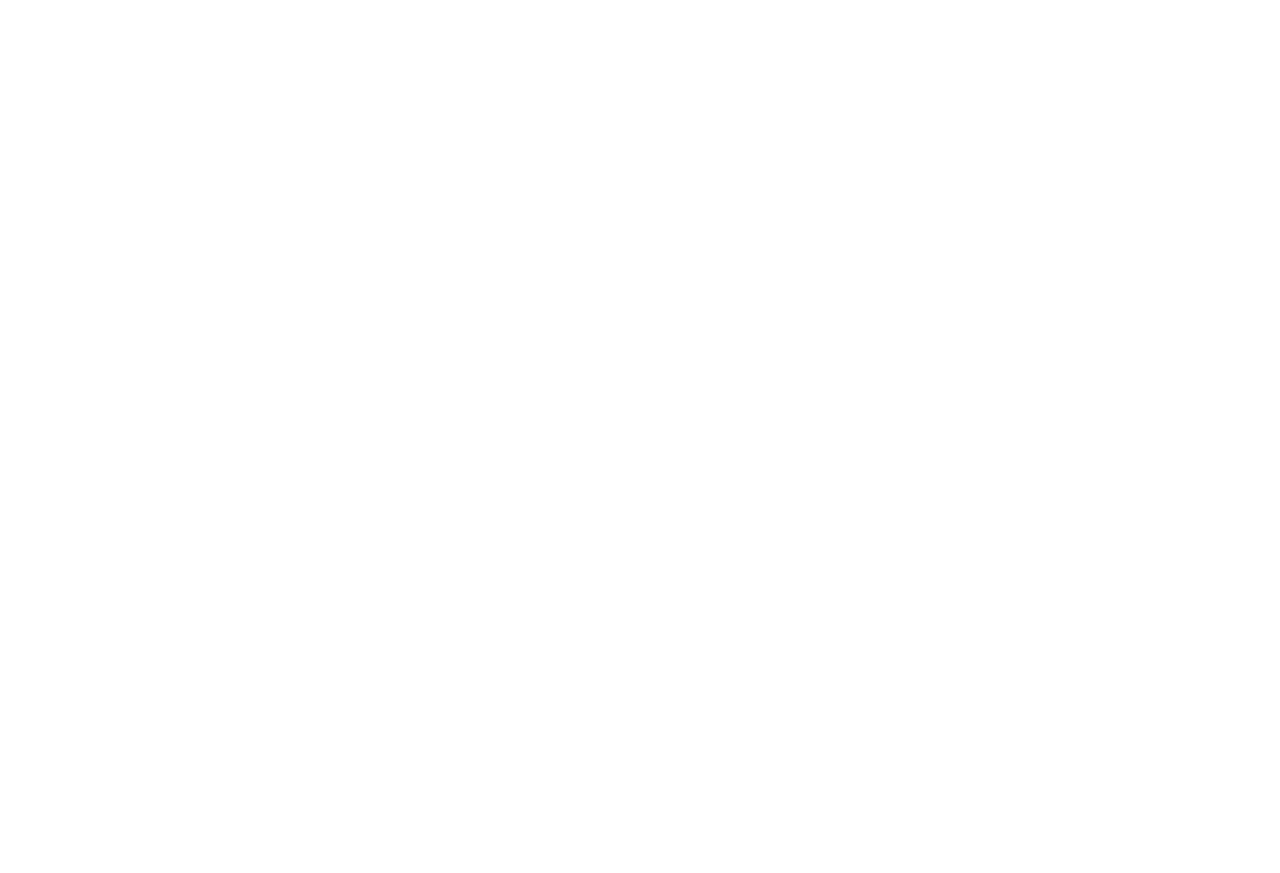
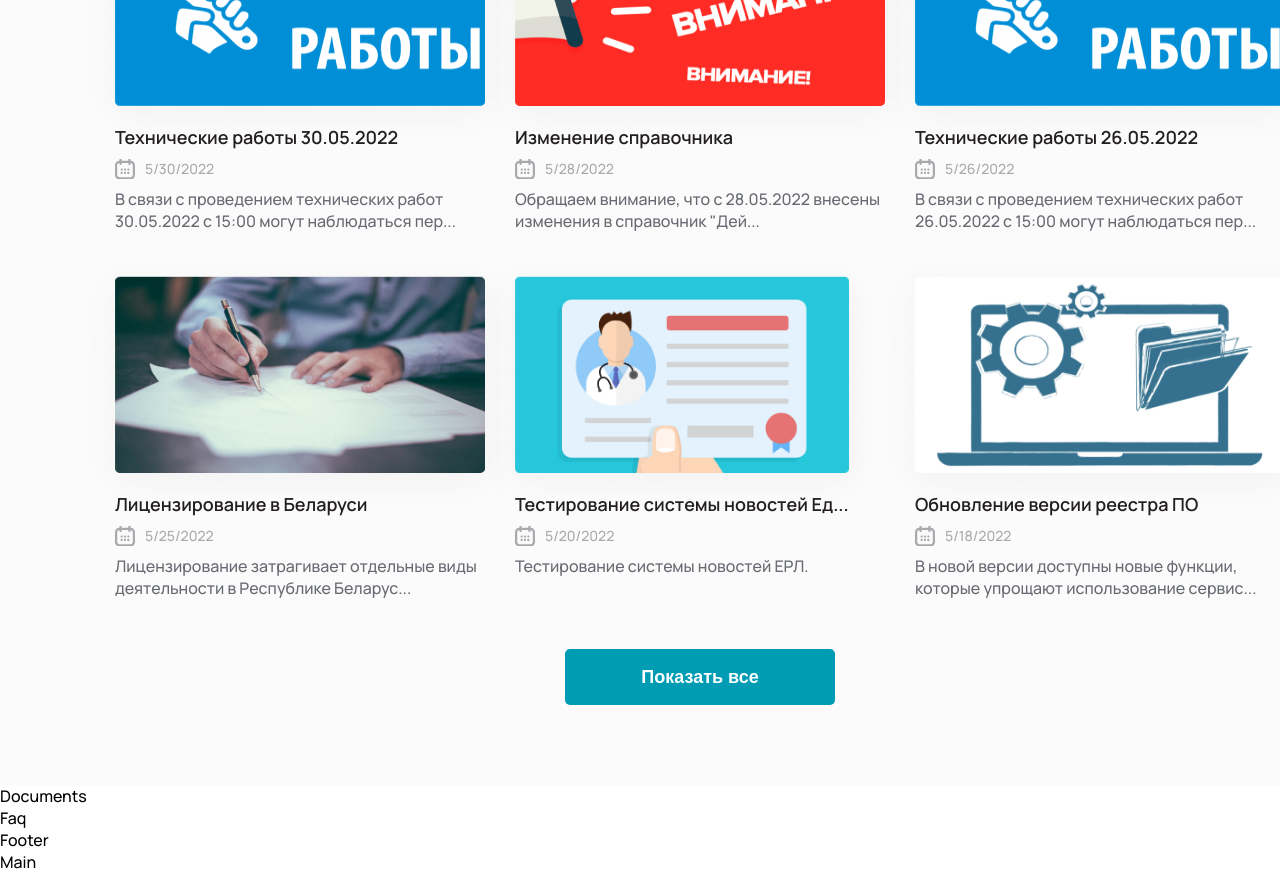
Before and after one commit to SergeyKagal/reestr, a React (Create React App) app: page / in a window 1280 px wide. Shown: the part 2440-3313 px from the top of the page. Before the commit the page ends 2286 px from the top, so only its background shows below. Built offline with nearby package versions, Linux system fonts and the light colour scheme.

Commit message:
feat: news done

```diff
--- a/public/index.html
+++ b/public/index.html
@@ -9,8 +9,10 @@
     <link rel="preconnect" href="https://fonts.gstatic.com" crossorigin />
     <link rel="preconnect" href="https://fonts.googleapis.com" />
     <link rel="preconnect" href="https://fonts.gstatic.com" crossorigin />
+    <link rel="preconnect" href="https://fonts.googleapis.com" />
+    <link rel="preconnect" href="https://fonts.gstatic.com" crossorigin />
     <link
-      href="https://fonts.googleapis.com/css2?family=Manrope:wght@200;500;700&display=swap"
+      href="https://fonts.googleapis.com/css2?family=Manrope:wght@200;500;600;700&display=swap"
       rel="stylesheet"
     />
     <meta name="viewport" content="width=device-width, initial-scale=1" />
--- /dev/null
+++ b/src/components/pages/Main/News/News.scss
@@ -0,0 +1,79 @@
+.news__wrapper {
+  display: flex;
+  flex-direction: column;
+  gap: 40px;
+}
+
+.news__header-title {
+  font-weight: 700;
+  font-size: 2.25em;
+}
+
+.news__button {
+  width: 270px;
+  height: 56px;
+  color: #ffffff;
+  background-color: #009cb4;
+  border: none;
+  border-radius: 5px;
+  margin-left: auto;
+  margin-right: auto;
+  cursor: pointer;
+  font: {
+    size: 1.125em;
+    weight: 700;
+  }
+}
+.news__list {
+  display: flex;
+  flex-wrap: wrap;
+  gap: 30px;
+  li {
+    display: flex;
+    gap: 10px;
+    width: 370px;
+    a {
+      text-decoration: none;
+    }
+  }
+  .image-wrapper {
+    width: 100%;
+    height: 220px;
+  }
+  img {
+    width: 100%;
+    height: 100%;
+    transform: scale(1.216);
+  }
+}
+.news__item {
+  display: flex;
+  flex-direction: column;
+  gap: 10px;
+  margin-bottom: 10px;
+}
+.news__item-title {
+  color: #231f20;
+  font-size: 1.125em;
+  font-weight: 600;
+}
+.news__item-date {
+  color: #a8aaae;
+  font-size: 0.875em;
+  position: relative;
+  padding-left: 30px;
+  &::before {
+    left: 0;
+    width: 20px;
+    height: 20px;
+    position: absolute;
+    content: ' ';
+    background-image: url('../../../../../public/assets/images/news/Vector.svg');
+    background-repeat: no-repeat;
+    background-position: center;
+    background-size: cover;
+  }
+}
+.news__item-content {
+  color: #676a71;
+}
--- a/src/components/pages/Main/News/News.tsx
+++ b/src/components/pages/Main/News/News.tsx
@@ -1,5 +1,14 @@
-import React from 'react';
+import './News.scss';
+import { NewsList } from './NewsList';
 
 export const News = () => {
-  return <div>News</div>;
+  return (
+    <section className="news__wrapper container pad-top-bottom">
+      <header className="news__header">
+        <h2 className="news__header-title">Новости реестра</h2>
+      </header>
+      <NewsList />
+      <button className="news__button">Показать все</button>
+    </section>
+  );
 };
--- /dev/null
+++ b/src/components/pages/Main/News/NewsList.tsx
@@ -0,0 +1,23 @@
+import { newsList } from '../../../../constants/mocks/news';
+
+export const NewsList = () => {
+  return (
+    <ul className="news__list">
+      {newsList.map((newsItem) => (
+        <li key={newsItem.id}>
+          <a href={newsItem.sourceUrl}>
+            <div className="image-wrapper">
+              {' '}
+              <img src={`../../assets/images/${newsItem.imageUrl}`} alt={newsItem.newsTitle} />
+            </div>
+            <div className="news__item">
+              <h3 className="news__item-title">{newsItem.newsTitle}</h3>
+              <div className="news__item-date">{newsItem.newsDate.toLocaleDateString()}</div>
+              <div className="news__item-content">{newsItem.newsContent}</div>
+            </div>
+          </a>
+        </li>
+      ))}
+    </ul>
+  );
+};
--- a/src/components/pages/Main/Reestr/Reestr.scss
+++ b/src/components/pages/Main/Reestr/Reestr.scss
@@ -1,4 +1,4 @@
-.reestr-header {
+.reestr__header {
   display: flex;
   justify-content: space-between;
   align-items: center;
--- a/src/components/pages/Main/Reestr/ReestrHeader.tsx
+++ b/src/components/pages/Main/Reestr/ReestrHeader.tsx
@@ -2,7 +2,7 @@
 
 export const ReestrHeader = () => {
   return (
-    <header className="reestr-header">
+    <header className="reestr__header">
       <h2 className="reestr__header-title">Реестры</h2>
       <div className="reestr__header-control">
         <button className="reestr-filter button-32"></button>
--- a/src/constants/mocks/news.ts
+++ b/src/constants/mocks/news.ts
@@ -4,6 +4,7 @@
   newsTitle: string;
   newsDate: Date;
   newsContent: string;
+  sourceUrl: string;
 }
 
 export const newsList: INews[] = [
@@ -14,6 +15,7 @@
     newsDate: new Date('05-30-2022'),
     newsContent:
       'В связи с проведением технических работ 30.05.2022 с 15:00 могут наблюдаться пер...',
+    sourceUrl: '/',
   },
   {
     id: 2,
@@ -21,6 +23,7 @@
     newsTitle: 'Изменение справочника',
     newsDate: new Date('05-28-2022'),
     newsContent: 'Обращаем внимание, что с 28.05.2022 внесены изменения в справочник "Дей...',
+    sourceUrl: '/',
   },
   {
     id: 3,
@@ -29,6 +32,7 @@
     newsDate: new Date('05-26-2022'),
     newsContent:
       'В связи с проведением технических работ 26.05.2022 с 15:00 могут наблюдаться пер...',
+    sourceUrl: '/',
   },
   {
     id: 4,
@@ -36,6 +40,7 @@
     newsTitle: 'Лицензирование в Беларуси',
     newsDate: new Date('05-25-2022'),
     newsContent: 'Лицензирование затрагивает отдельные виды деятельности в Республике Беларус...',
+    sourceUrl: '/',
   },
   {
     id: 5,
@@ -43,6 +48,7 @@
     newsTitle: 'Тестирование системы новостей Ед...',
     newsDate: new Date('05-20-2022'),
     newsContent: 'Тестирование системы новостей ЕРЛ.',
+    sourceUrl: '/',
   },
   {
     id: 6,
@@ -50,5 +56,6 @@
     newsTitle: 'Обновление версии реестра ПО',
     newsDate: new Date('05-18-2022'),
     newsContent: 'В новой версии доступны новые функции, которые упрощают использование сервис...',
+    sourceUrl: '/',
   },
 ];
```
Also changed, not shown: public/assets/images/news/Vector.svg (added), public/assets/images/news/news0.png (renamed from public/assets/images/news/nws0.png).
